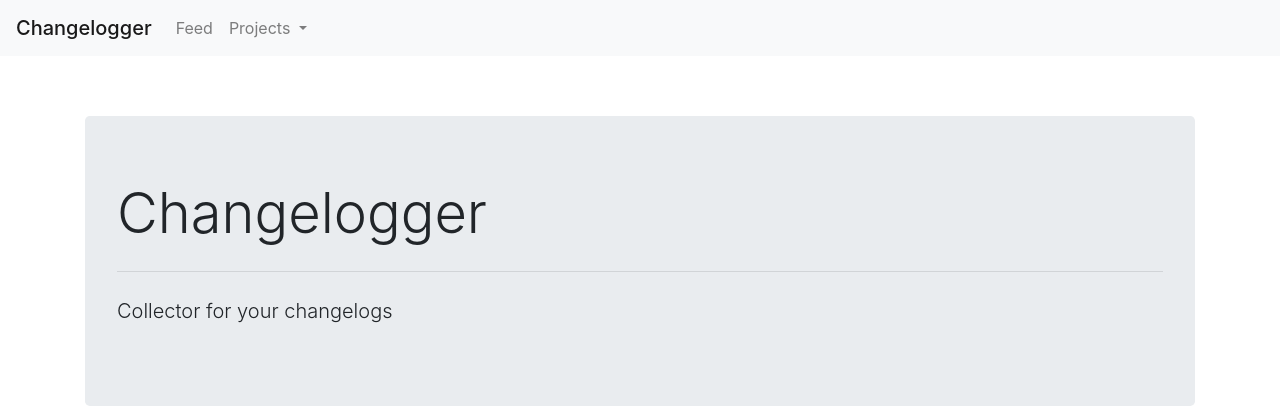
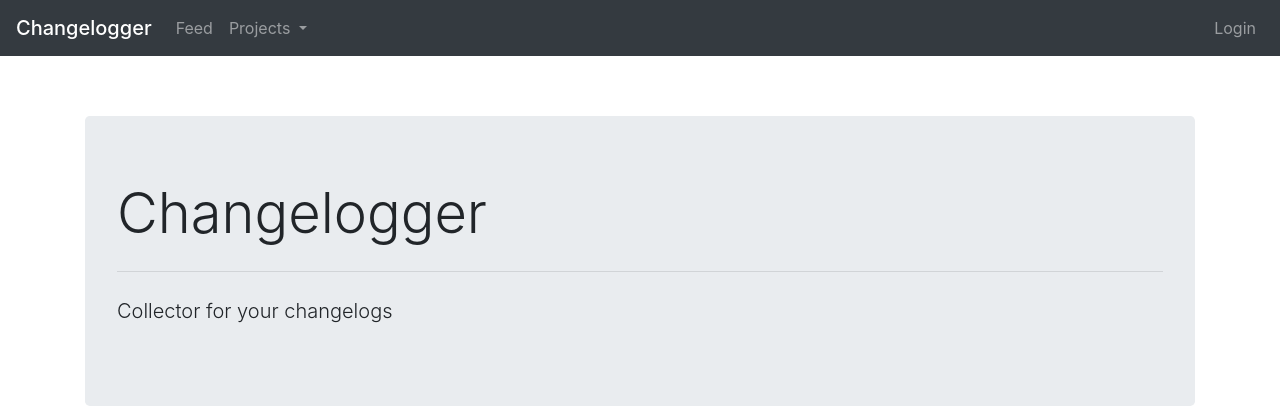
Before and after one commit to zhelyabuzhsky/changelogger, a Django app: page / in a window 1280 px wide. Shown: the top 420 px of the page. Run offline with Django 3.2, Linux system fonts and the light colour scheme; some libraries are stand-ins or nearby versions.

Commit message:
Added login/logout

```diff
--- a/changelogger/settings.py
+++ b/changelogger/settings.py
@@ -105,3 +105,7 @@ sentry_sdk.init(
     dsn="https://72cde10d9c2f4bce81b6f032a92ddba0@sentry.io/1546623",
     integrations=[DjangoIntegration()],
 )
+
+LOGOUT_REDIRECT_URL = 'changelogs:index'
+LOGIN_REDIRECT_URL = 'changelogs:index'
+LOGIN_URL = 'login'
--- a/changelogger/urls.py
+++ b/changelogger/urls.py
@@ -1,4 +1,11 @@
 from django.contrib import admin
+from django.contrib.auth import views as auth_views
 from django.urls import include, path
 
-urlpatterns = [path("", include("changelogs.urls")), path("admin/", admin.site.urls)]
+urlpatterns = [
+    path("", include("changelogs.urls")),
+    path("admin/", admin.site.urls),
+    path("accounts/", include("django.contrib.auth.urls")),
+    path("login/", auth_views.LoginView.as_view()),
+    path("logout/", auth_views.LogoutView.as_view()),
+]
--- a/changelogs/templates/changelogs/base.html
+++ b/changelogs/templates/changelogs/base.html
@@ -16,7 +16,7 @@
     <title>Changelogger</title>
 </head>
 <body>
-<nav class="navbar navbar-expand-lg navbar-light bg-light">
+<nav class="navbar navbar-expand-lg navbar-dark bg-dark">
     <a class="navbar-brand mb-0 h1" href="{% url 'changelogs:index' %}">Changelogger</a>
     <button class="navbar-toggler" type="button" data-toggle="collapse" data-target="#navbarSupportedContent"
             aria-controls="navbarSupportedContent" aria-expanded="false" aria-label="Toggle navigation">
@@ -39,6 +39,17 @@
                 </div>
             </li>
         </ul>
+        <div class="navbar-collapse collapse w-100 order-3 dual-collapse2">
+            <ul class="navbar-nav ml-auto">
+                <li class="nav-item">
+                    {% if user.is_authenticated %}
+                        <a class="nav-link" href="{% url 'logout' %}">Logout</a>
+                    {% else %}
+                        <a class="nav-link" href="{% url 'login' %}">Login</a>
+                    {% endif %}
+                </li>
+            </ul>
+        </div>
     </div>
 </nav>
 
--- a/changelogs/views.py
+++ b/changelogs/views.py
@@ -1,3 +1,4 @@
+from django.contrib.auth.decorators import login_required
 from django.http import HttpResponse, Http404
 from django.template import loader
 from rest_framework import viewsets
@@ -19,6 +20,7 @@ def all_projects(request):
     return HttpResponse(template.render(context, request))
 
 
+@login_required
 def my_projects(request):
     template = loader.get_template("changelogs/my_projects.html")
     my_projects_list = (
@@ -32,8 +34,8 @@ def feed(request):
     template = loader.get_template("changelogs/feed.html")
     versions = (
         Version.objects.filter(project__subscribers=request.user)
-        .order_by("date_time")
-        .all()
+            .order_by("date_time")
+            .all()
     )
     context = {"versions": versions}
     return HttpResponse(template.render(context, request))
```
Also changed, not shown: changelogs/templates/registration/login.html (added, +11 -0 lines), changelogs/templates/registration/__init__.py (added).
